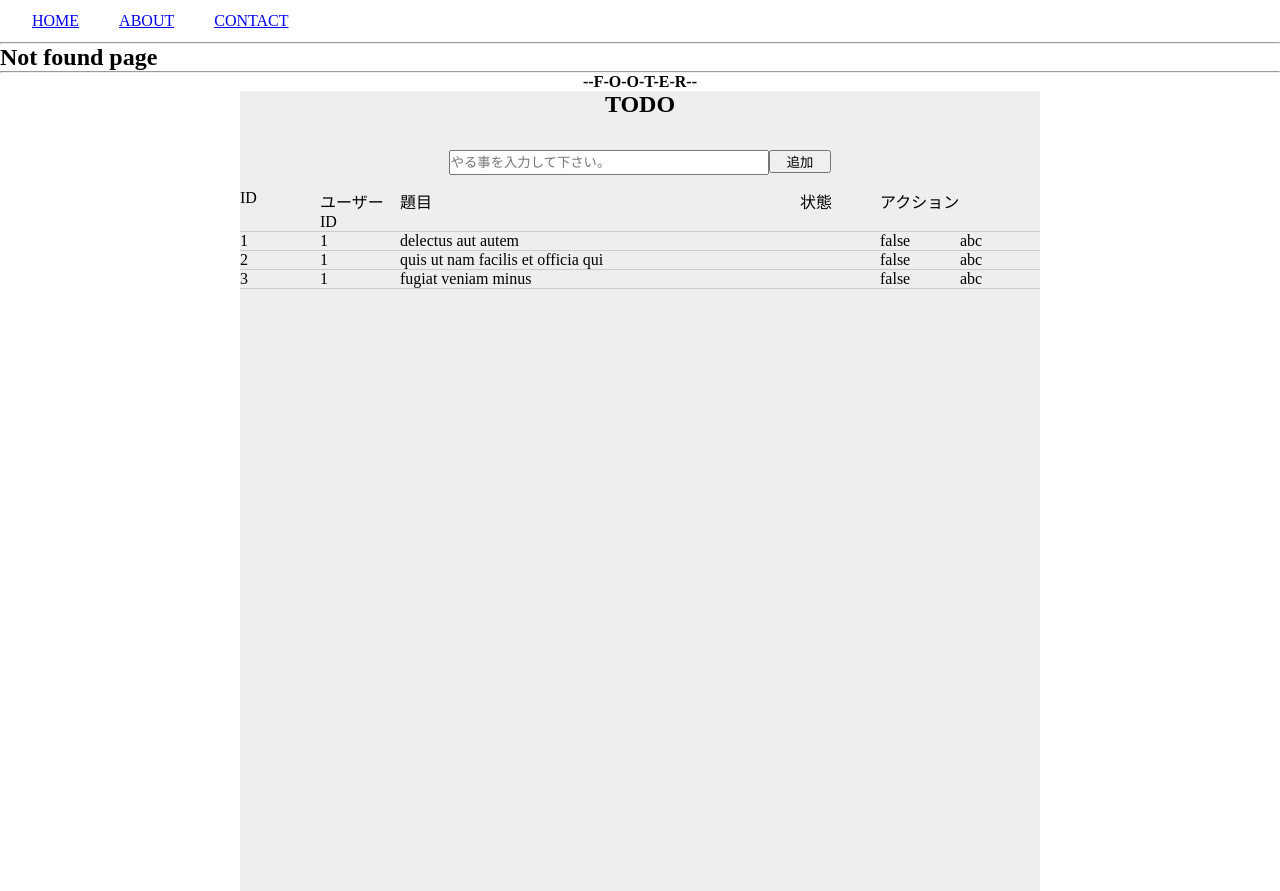
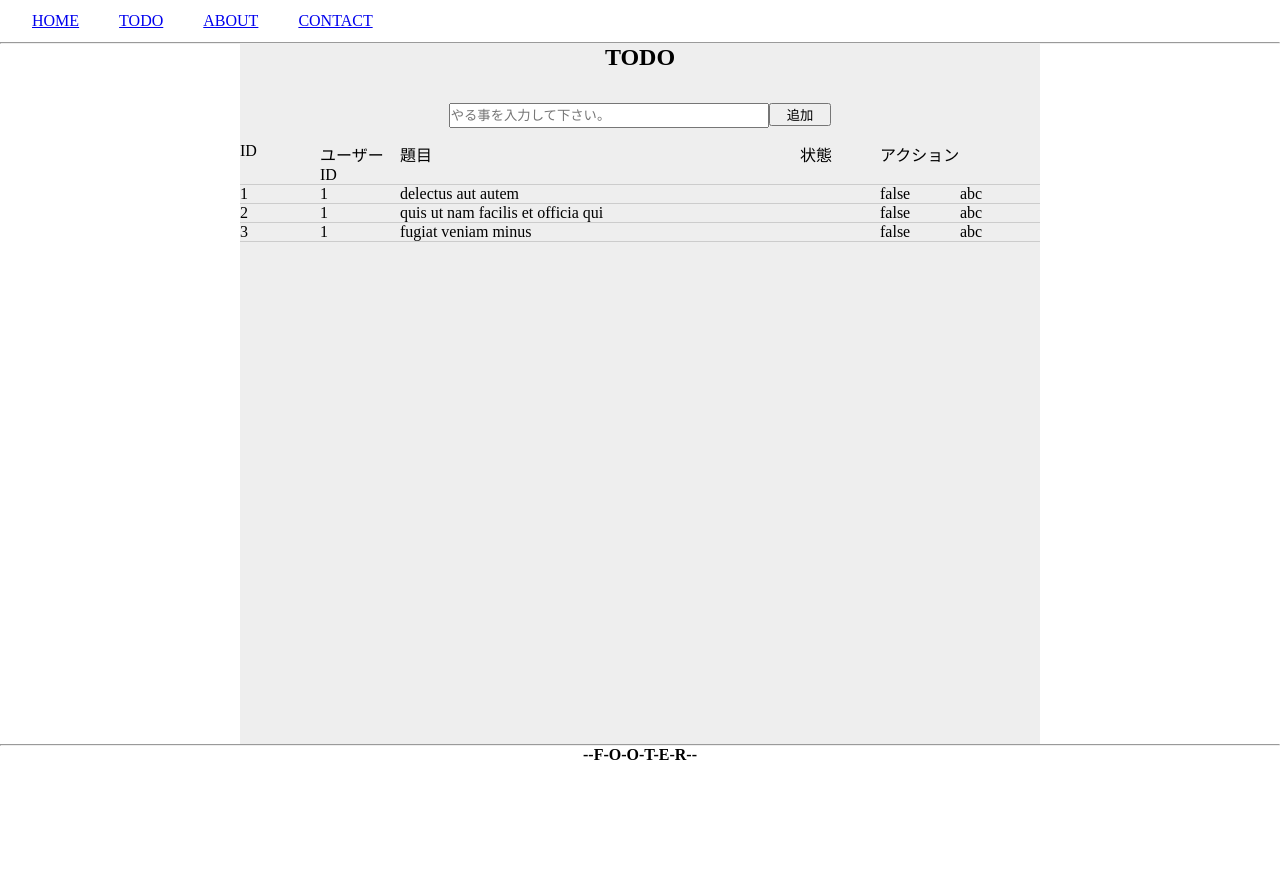
Before and after one commit to jini-labs-2/react-ts-practice, a React (Create React App) app: page /todo in a window 1280 px wide. Before the commit this address had no page. After the commit the page ends 800 px from the top, so only its background shows below. Built offline with nearby package versions, Linux system fonts and the light colour scheme.

Commit message:
todoをpageにする

```diff
--- a/src/App.tsx
+++ b/src/App.tsx
@@ -1,6 +1,5 @@
 import React from 'react';
 import Todo from './pages/Todo';
-import styled from 'styled-components';
 import { Layout } from './layouts/Layout';
 import About from './pages/About';
 import Home from './pages/Home';
@@ -8,27 +7,18 @@ import Contact from './pages/Contact';
 import { Route, Routes } from 'react-router-dom';
 import './index.css';
 
-const Wrapper = styled.section`
-  width: 800px;
-  height: 100vh;
-  background-color: #eee;
-  margin: 0 auto;
-`;
-
 function App() {
   return (
     <div id='main' className='app'>
       <Layout>
         <Routes>
           <Route path="/home" element={<Home />} />
+          <Route path="/todo" element={<Todo />} />
           <Route path="/about" element={<About />} />
           <Route path="/contact" element={<Contact />} />
           <Route path="/*" element={<h2>Not found page</h2>} />
         </Routes>
       </Layout>
-      <Wrapper>
-        <Todo />
-      </Wrapper>
     </div>
   );
 }
--- a/src/layouts/Header.tsx
+++ b/src/layouts/Header.tsx
@@ -8,6 +8,7 @@ interface MenuItem {
 
 const mainMenu: MenuItem[] = [
   {to: '/home', name: 'home'},
+  {to: '/todo', name: 'todo'},
   {to: '/about', name: 'about'},
   {to: '/contact', name: 'contact'}
 ];
--- a/src/pages/Todo.tsx
+++ b/src/pages/Todo.tsx
@@ -4,6 +4,21 @@ import { todoList } from '../data/todo.data';
 import { TODO } from '../api/todo.type';
 import { generateRandom } from '../utils';
 import styled from 'styled-components';
+
+const Wrapper = styled.section`
+  width: 800px;
+  height: calc(100vh - 50px - 50px);
+  background-color: #eee;
+  margin: 0 auto;
+`;
+
+const Todo = () => {
+  return (
+    <Wrapper>
+      <TodoList />
+    </Wrapper>
+  )
+}
 
 const TodoTitleWrapper = styled.div`
   margin-bottom: 1rem;
@@ -23,7 +38,7 @@ const Button = styled.input`
   margin: 1rem 0;
 `;
 
-const Todo = () => {
+const TodoList = () => {
   const [todos, setTodos] = useState<TODO[]>(todoList);
   const [inputValue, setInputValue] = useState<string>('');
 
```
